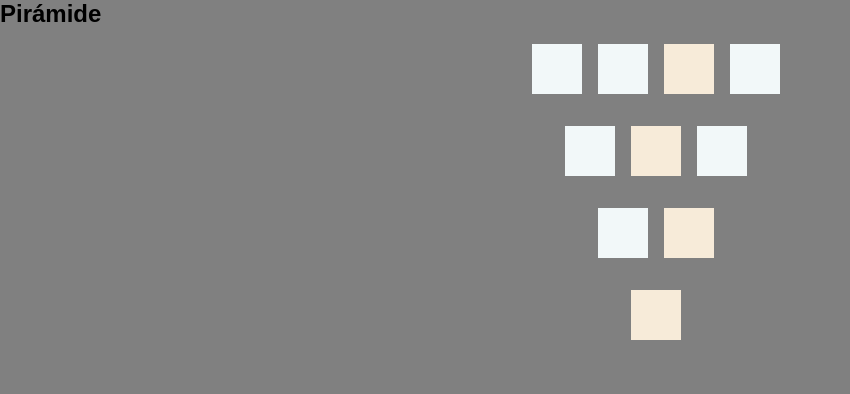
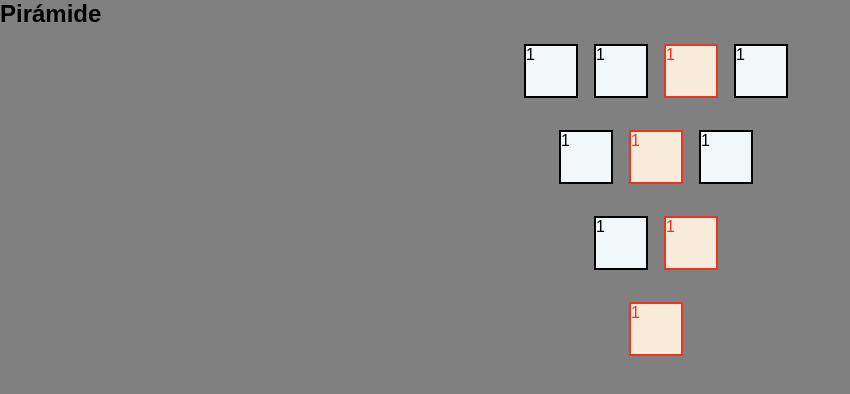
Before and after one commit to Eider040517/2023-SEMII-DESIV-G1--ARIAS-WIGUDUNIBALER, a plain HTML site: page Laboratorio/LAB7/index.html in a window 1280 px wide. Shown: the top 394 px of the page, without its empty margins (0-850 px from the left). Drawn offline with Linux system fonts and the light colour scheme.

Commit message:
Utdate laboratorio 7

```diff
--- a/Laboratorio/LAB7/index.html
+++ b/Laboratorio/LAB7/index.html
@@ -12,22 +12,22 @@
   </section>
   <section  class="piramide">
     <section class="row">
-      <div class="cubo"></div>
-      <div class="cubo"></div>
-      <div class="cubo path"></div>
-      <div class="cubo"></div>
+      <div class="cubo">1</div>
+      <div class="cubo">1</div>
+      <div class="cubo path">1</div>
+      <div class="cubo">1</div>
     </section>
     <section class="row">
-      <div class="cubo"></div>
-      <div class="cubo path"></div>
-      <div class="cubo"></div>
+      <div class="cubo">1</div>
+      <div class="cubo path">1</div>
+      <div class="cubo">1</div>
     </section>
     <section class="row">
-      <div class="cubo"></div>
-      <div class="cubo path"></div>
+      <div class="cubo">1</div>
+      <div class="cubo path">1</div>
     </section>
     <section class="row">
-      <div class="cubo path"></div>
+      <div class="cubo path">1</div>
     </section>
   </section>
 </body>
--- a/Laboratorio/LAB7/styles.css
+++ b/Laboratorio/LAB7/styles.css
@@ -25,8 +25,12 @@ body{
   width: 50px;
   height: 50px;
   background-color: #F2F8F9;
+  border: 2px solid black;
+  color: black;
 }
 
 .path{
   background-color: #F7EBD9;
+  border: 2px solid #EA3424;
+  color: #EA3424;
 }
```
